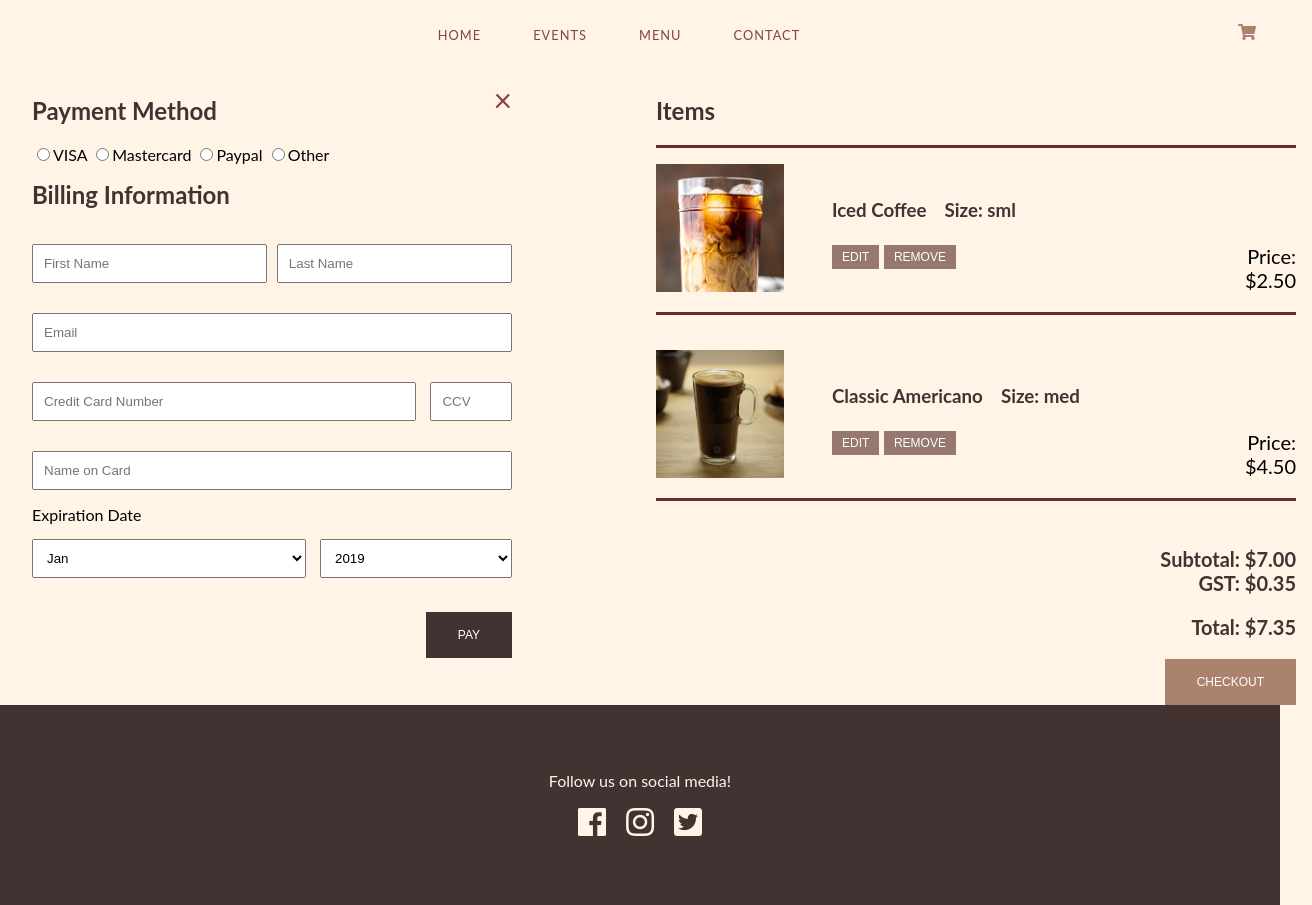
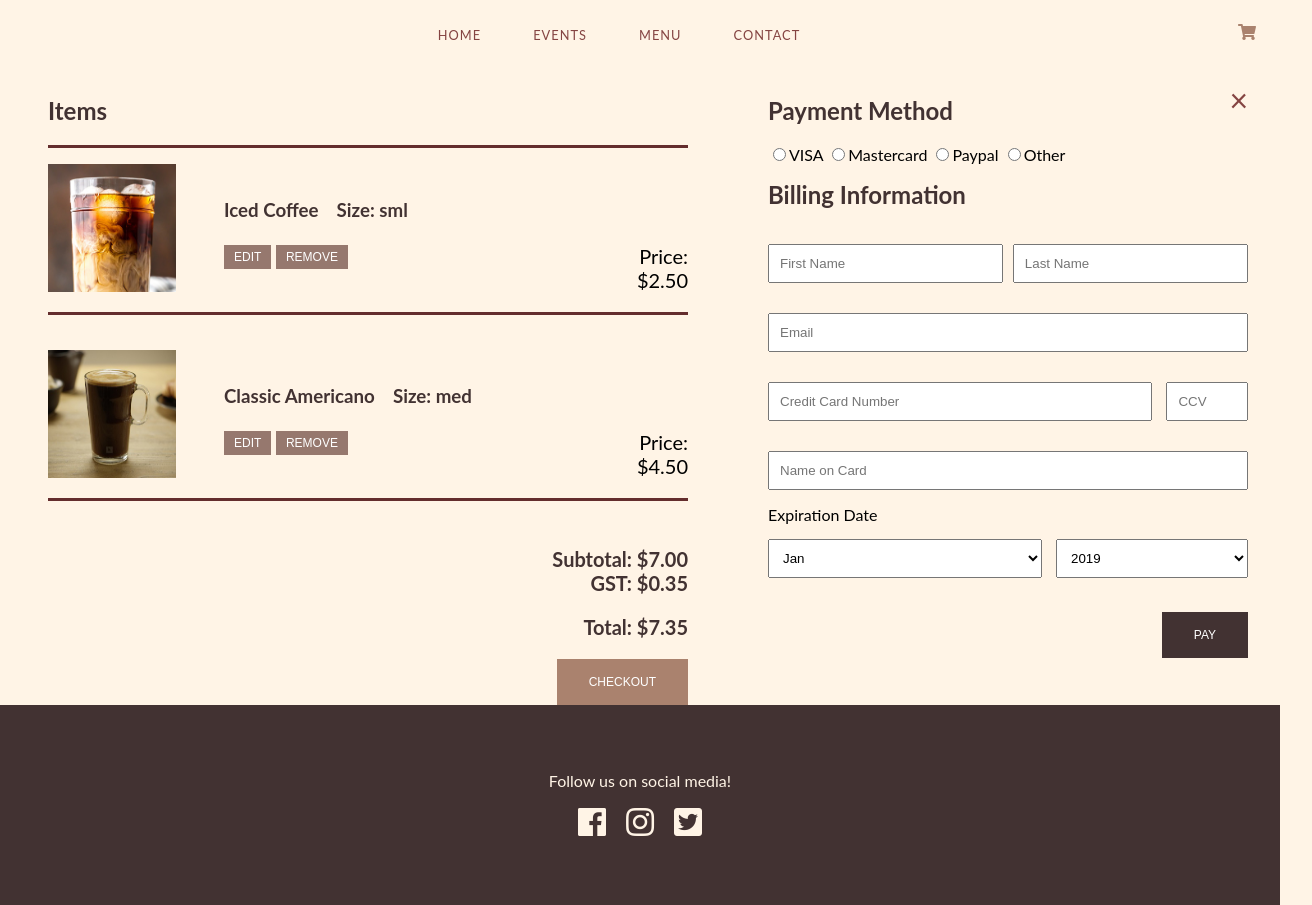
Before and after one commit to dzhog/339P02, a plain HTML site: page P01-Style Guide/checkout.html in a window 1280 px wide. Both pictures are taken after a click on the button "CHECKOUT". Shown: the whole page, 1312 px wide, since content can reach past the window. Drawn offline with Linux system fonts and the light colour scheme.

Commit message:
checkout side
switched

```diff
--- a/P01-Style Guide/checkout.html
+++ b/P01-Style Guide/checkout.html
@@ -25,8 +25,8 @@
 		<a href="javascript:void(0)" class="closebtn" onclick="closeNav()">&times;</a>
 		<script>
 			function closeNav() {
-			  document.getElementById("sidebill").style.transform = "translate(-40rem)";
-			  document.getElementById("main").style.marginLeft = "0rem";
+			  document.getElementById("sidebill").style.transform = "translate(40rem)";
+			  document.getElementById("main").style.marginRight = "0rem";
 			  document.body.style.backgroundColor = "rgb(255,244,230)";
 			}
 		</script>
@@ -103,7 +103,7 @@
 	        	<script>
 					function openNav() {
 					  document.getElementById("sidebill").style.transform = "translate(0rem)"
-					  document.getElementById("main").style.marginLeft = "40rem";
+					  document.getElementById("main").style.marginRight = "40rem";
 					}
 				</script>
 	    	</div>
--- a/P01-Style Guide/css/main.css
+++ b/P01-Style Guide/css/main.css
@@ -332,13 +332,13 @@ button:hover, button:focus{
   position:absolute;
   margin-top: 3rem;
   padding:2rem;
-  left:0;
+  right:0;
   top:0;
   background: rgb(255,244,230);
   min-height: 80%;
   width:30rem;
   z-index: 1;
-  transform: translate(-40rem);
+  transform: translate(40rem);
   transition: 0.5s;
 }
 
```
